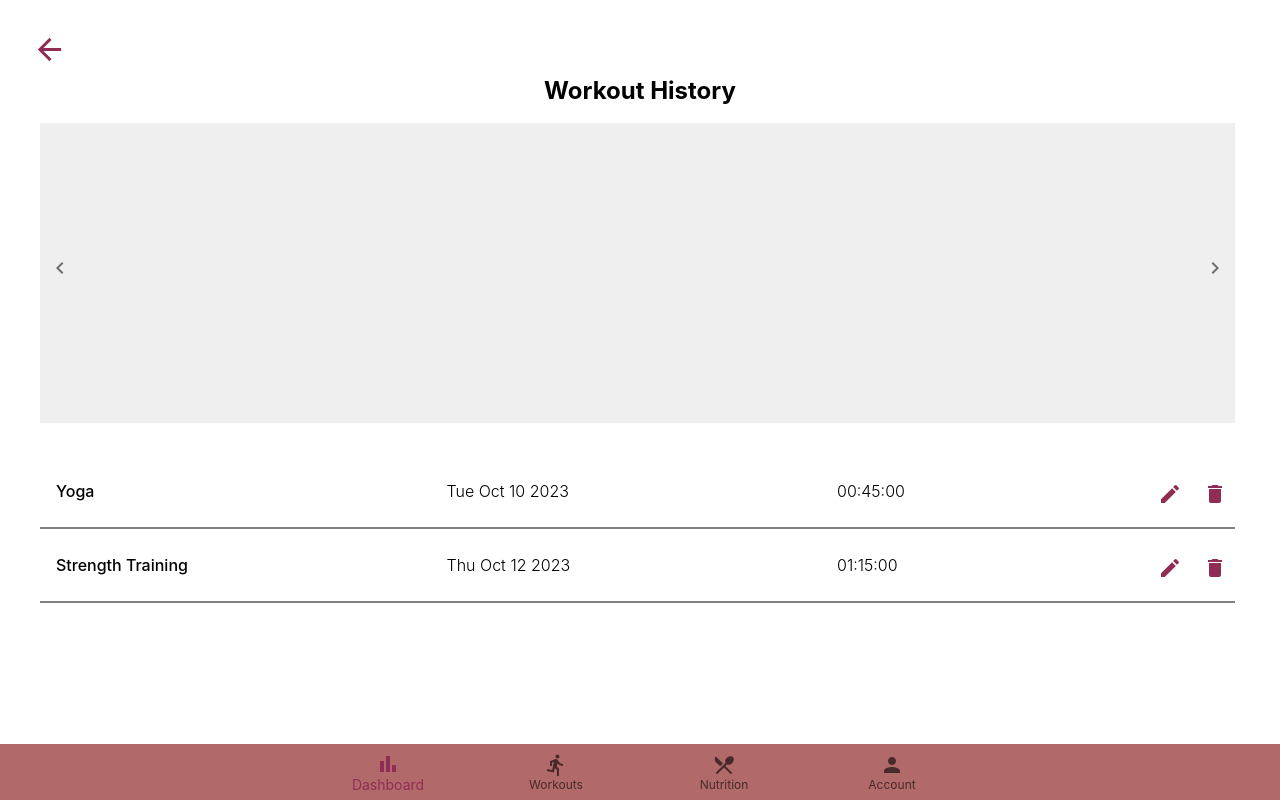
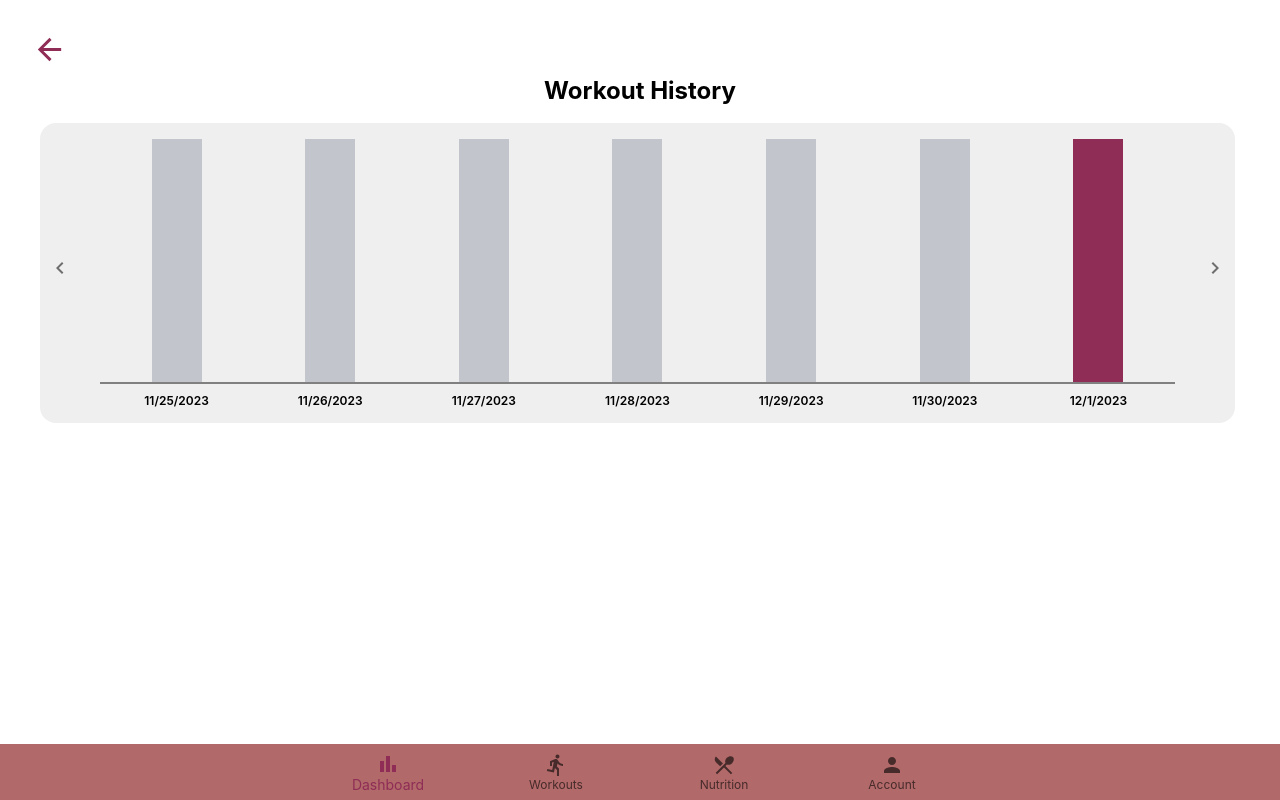
Before and after one commit to joshchyeonlee/EZFit, a React (Create React App) app: page /Workouts in a window 1280 px wide. Built offline with nearby package versions, Linux system fonts and the light colour scheme.

Commit message:
Default Workout Grid

```diff
--- a/src/components/workouts/WorkoutsHistory/WorkoutsHistory.tsx
+++ b/src/components/workouts/WorkoutsHistory/WorkoutsHistory.tsx
@@ -1,17 +1,36 @@
 import { ArrowBack } from "@mui/icons-material";
 import { Box, IconButton, Typography } from "@mui/material";
 import WorkoutsHistoryGrid from "./WorkoutsHistoryGrid";
-import moment from "moment";
-import { useState } from "react";
+import { useEffect, useState } from "react";
 import workouts from "../../../mockData/Workouts";
 import WorkoutHistoryList from "./WorkoutHistoryList";
 import Workout from "../../../models/Workout";
 
 function WorkoutsHistory() {
 
-    function handleWeekShift(newDate: moment.Moment) {
-        // Shift by a week!
+    const [currentDayIndex, setCurrentDayIndex] = useState(new Date().toDateString());
+
+    const [currentWeek, setCurrentWeek] = useState(new Array());
+
+    function handleWeekShift(weeksToShiftBy : number)
+    {
+        var newCurrentDay = new Date(currentDayIndex);
+        newCurrentDay.setDate(newCurrentDay.getDate() + weeksToShiftBy * 7);
+        setCurrentDayIndex(newCurrentDay.toDateString());
     }
+
+    useEffect( () =>
+    {
+        var newWeek = new Array();
+        for (var i = 1; i <= 7; i++)
+        {
+            var dateToAdd = new Date(currentDayIndex);
+            dateToAdd.setDate(dateToAdd.getDate() - 7 + i);
+            newWeek.push(dateToAdd);
+        }
+        setCurrentWeek(newWeek);
+
+    }, [currentDayIndex]);
 
     const [activeWorkouts, setActiveWorkouts] = useState(workouts);
 
@@ -19,8 +38,16 @@ function WorkoutsHistory() {
     {
         var newWorkoutList = activeWorkouts.filter(e => e != workout);
         setActiveWorkouts(newWorkoutList);
-        console.log("Removed: " + workout.title)
     }
+
+    const [currentWeekWorkouts, setCurrentWeekWorkouts] = useState(new Array());
+
+    useEffect( () =>
+    {
+        var newWeekWorkouts = new Array();
+        newWeekWorkouts = activeWorkouts.filter(workout => workout.date.getDate() <= new Date(currentDayIndex).getDate() && workout.date.getDate() > new Date(currentDayIndex).getDate() - 7);
+        setCurrentWeekWorkouts(newWeekWorkouts);
+    }, [currentWeek, activeWorkouts]);
 
     return (
         <Box justifyContent="center" padding={3}>
@@ -33,10 +60,10 @@ function WorkoutsHistory() {
                 <Typography variant="h5" sx={{ fontWeight: 'bold' , height:"30%"}} >Workout History</Typography>
                 <Box width="100%" height="70%">
                     <Box padding={2} width="97%" height="300px" maxHeight="70%" >
-                        <WorkoutsHistoryGrid workouts={activeWorkouts} handleWeekShift={handleWeekShift}/>
+                        <WorkoutsHistoryGrid workouts={currentWeekWorkouts} daysOfWeek={currentWeek} handleWeekShift={handleWeekShift}/>
                     </Box>
                     <Box padding={2} width="97%" height="150px" maxHeight="20%" sx={{overflow: "hidden", overflowY: "scroll"}}>
-                        <WorkoutHistoryList workouts={activeWorkouts} removeWorkout={removeWorkout}/>
+                        <WorkoutHistoryList workouts={currentWeekWorkouts} removeWorkout={removeWorkout}/>
                     </Box>
                 </Box>
             </Box>
--- a/src/components/workouts/WorkoutsHistory/WorkoutsHistoryGrid.tsx
+++ b/src/components/workouts/WorkoutsHistory/WorkoutsHistoryGrid.tsx
@@ -2,7 +2,7 @@ import { ChevronLeft, ChevronRight } from "@mui/icons-material";
 import { Box, IconButton, Typography } from "@mui/material";
 import Workout from "../../../models/Workout";
 
-function WorkoutsHistoryGrid(props: { workouts: Workout[]; handleWeekShift: any; }) {
+function WorkoutsHistoryGrid(props: { workouts: Workout[]; daysOfWeek: Date[]; handleWeekShift: any; }) {
 
     const handleChevronClick = (weeksDiff : number) => {
         props.handleWeekShift(weeksDiff);
@@ -14,16 +14,46 @@ function WorkoutsHistoryGrid(props: { workouts: Workout[]; handleWeekShift: any;
             d1.getDate() === d2.getDate();
     }
 
+    function getWorkoutDuration (day : Date) : number {
+        var found = props.workouts.find( (workout) => workout.date === day );
+
+        if (found != null)
+        {
+            console.log(found.duration.getSeconds());
+            return found.duration.getSeconds();
+        }
+        else
+        {
+            return 0;
+        }
+    }
+
     return(
-        <Box bgcolor="ButtonShadow" width="100%" height="100%">
-            <Box position="relative">
+        <Box bgcolor="ButtonShadow" width="100%" height="100%" borderRadius={4} position="relative" justifyContent="center">
+            <Box width="90%" height="90%" padding={2} paddingLeft="5%" paddingRight="5%" justifyContent="center">
                 <Box position="absolute" left={0} top="125px">
                     <IconButton onClick={() => handleChevronClick(-1)}>
                         <ChevronLeft/>
                     </IconButton>
                 </Box>
-                <Box width="100%" height="100%" bgcolor="grey">
-
+                <Box className="Box Name" width="100%" height="100%" display="flex" flexDirection="row">
+                    {
+                        props.daysOfWeek.map(function(day, i){
+                            return (
+                                <Box key={i} width="100%" justifyContent="center">
+                                    <Box height="90%" marginLeft="30%" marginRight="30%" display="flex" justifyContent="center">
+                                        <Box width="100%" maxWidth="50px" height="100%" bgcolor={ isSameDay(new Date(), day) ? "#8F2D56" : "#C3C5CD"}>
+                                        </Box>
+                                    </Box>
+                                    <Box height="10%" textAlign="center" borderTop={2} paddingTop={1} borderColor="#808080">
+                                        <Typography fontSize="12px" fontWeight="600">
+                                            {day.toLocaleDateString()}
+                                        </Typography>
+                                    </Box>
+                                </Box>
+                            );
+                        })
+                    }
                 </Box>
                 <Box position="absolute" right={0} top="125px">
                     <IconButton onClick={() => handleChevronClick(1)}>
--- a/src/mockData/Workouts.tsx
+++ b/src/mockData/Workouts.tsx
@@ -1,12 +1,12 @@
-import Duration from "../models/Duration";
+import WorkoutDuration from "../models/WorkoutDuration";
 import Workout from "../models/Workout";
 
 const workouts = [
-    new Workout("Yoga", new Date("2023-10-10"), new Duration(0, 45, 0)),
-    new Workout("Strength Training", new Date("2023-10-12"), new Duration(1, 15, 0)),
-    new Workout("Yoga", new Date("2023-10-10"), new Duration(0, 45, 0)),
-    new Workout("Strength Training", new Date("2023-10-12"), new Duration(1, 15, 0)),
-    new Workout("Yoga", new Date("2023-10-10"), new Duration(0, 45, 0)),
-    new Workout("Strength Training", new Date("2023-10-12"), new Duration(1, 15, 0)),
+    new Workout("Yoga", new Date("2023-11-10"), new WorkoutDuration(0, 45, 0)),
+    new Workout("Strength Training", new Date("2023-11-12"), new WorkoutDuration(1, 15, 0)),
+    new Workout("Yoga", new Date("2023-11-11"), new WorkoutDuration(0, 45, 0)),
+    new Workout("Strength Training", new Date("2023-11-12"), new WorkoutDuration(1, 15, 0)),
+    new Workout("Yoga", new Date("2023-11-10"), new WorkoutDuration(0, 45, 0)),
+    new Workout("Strength Training", new Date("2023-11-12"), new WorkoutDuration(1, 15, 0)),
 ];
 export default workouts;
--- a/src/models/Workout.tsx
+++ b/src/models/Workout.tsx
@@ -1,16 +1,23 @@
+import WorkoutDuration from "./WorkoutDuration";
+
 class Workout
 {
     title: string;
     date: Date;
-    duration: Duration;
+    duration: WorkoutDuration;
     exercises: any;
 
-    constructor(title: string, date: Date, duration: Duration)
+    constructor(title: string, date: Date, duration: WorkoutDuration)
     {
         this.title = title;
         this.date = date;
         this.duration = duration;
     }
+
+    toString()
+    {
+        return this.title;
+    }
 }
 
 export default Workout;
--- a/src/models/Duration.tsx
+++ b/src/models/WorkoutDuration.tsx
@@ -1,8 +1,8 @@
-class Duration
+class WorkoutDuration
 {
-    hours = 1;
-    minutes = 46;
-    seconds = 40;
+    hours : number = 1;
+    minutes : number  = 46;
+    seconds : number  = 40;
 
     constructor(hours : number, minutes : number, seconds : number)
     {
@@ -15,6 +15,11 @@ class Duration
     {
         return "" + String(this.hours).padStart(2, '0') + ":" + String(this.minutes).padStart(2, '0') + ":" +  String(this.seconds).padStart(2, '0');
     }
+
+    getSeconds() : number
+    {
+        return this.hours * 3600 + this.minutes * 60 + this.seconds;
+    }
 };
 
-export default Duration;
+export default WorkoutDuration;
```
